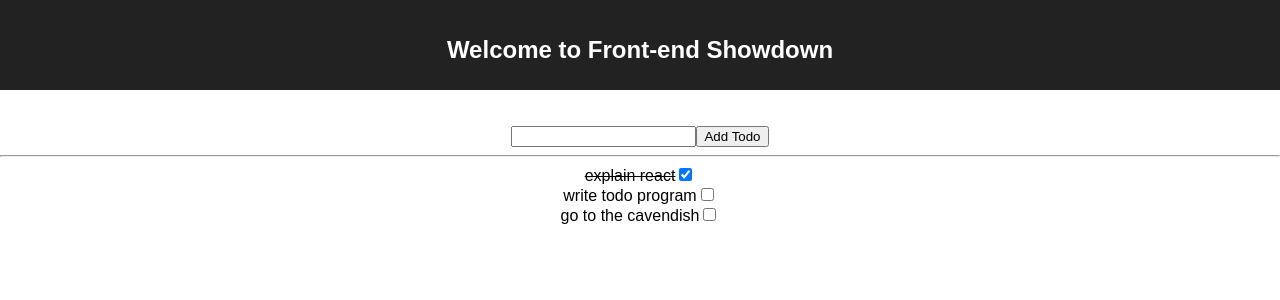
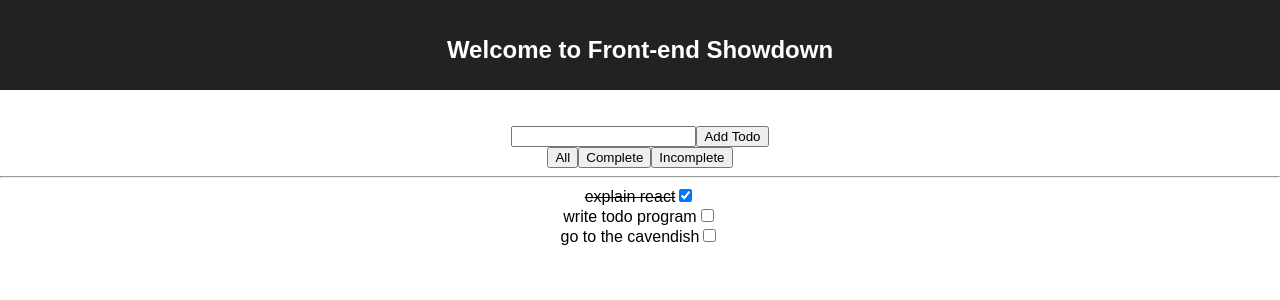
Before and after one commit to shefcompsoc/fes-react, a React (Create React App) app: page / in a window 1280 px wide. Shown: the top 300 px of the page. Built offline with nearby package versions, Linux system fonts and the light colour scheme.

Commit message:
add filtering

```diff
--- a/src/App.js
+++ b/src/App.js
@@ -15,7 +15,7 @@ class App extends Component {
 
     this.state = {
       maxTodoId: 3,
-      numTodos: 3,
+      filterBy: 'none',
       todos: [
         { id: 1, text: "explain react", done: true },
         { id: 2, text: "write todo program", done: false },
@@ -46,14 +46,36 @@ class App extends Component {
           />
         </form>
 
+        <div>
+          <button onClick={ () => this.setState({filterBy: 'none'}) }>
+            All
+          </button>
+          <button onClick={ () => this.setState({filterBy: 'complete'}) }>
+            Complete
+          </button>
+          <button onClick={ () => this.setState({filterBy: 'incomplete'}) }>
+            Incomplete
+          </button>
+        </div>
+
         <hr />
 
         <TodoList
-          todos={ this.state.todos.sort(byId) }
+          todos={ this.todos.sort(byId) }
           onChange={ this.onChange }
         />
       </div>
     );
+  }
+
+  get todos () {
+    if (this.state.filterBy === 'complete') {
+      return this.state.todos.filter(x => x.done)
+    } else if (this.state.filterBy === 'incomplete') {
+      return this.state.todos.filter(x => !x.done)
+    } else {
+      return this.state.todos;
+    }
   }
 
   onChange = (id, state) => {
@@ -78,7 +100,6 @@ class App extends Component {
 
 
     this.setState({
-      numTodos: this.state.numTodos + 1,
       maxTodoId: this.state.maxTodoId + 1,
       todos: added,
     })
```
